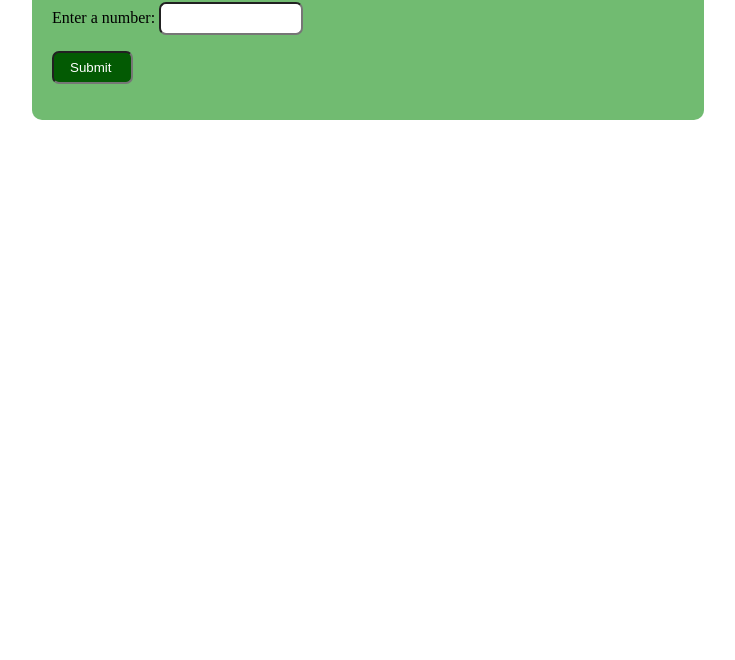
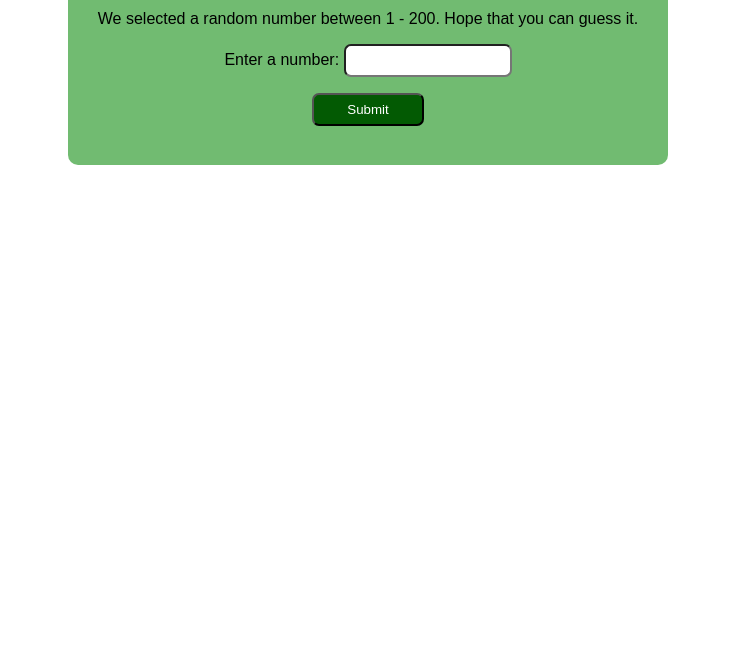
Before and after one commit to Paulakays/DemoTest, a plain HTML site: page index.html in a window 1280 px wide. Shown: the part 140-800 px from the top of the page, without its empty margins (272-1007 px from the left). Drawn offline with Linux system fonts and the light colour scheme.

Commit message:
Update index.html

```diff
--- a/index.html
+++ b/index.html
@@ -1,36 +1,54 @@
 <!DOCTYPE html>
 <html>
-
   <head>
-    <meta charset="utf-8">
-    <meta http-equiv="X-UA-Compatible" content="IE=edge">
-    <title>Guess Number </title>
-    <meta name="description" content="">
-    <meta name="viewport" content="width=device-width, initial-scale=1">
+    <meta charset="utf-8" />
+    <meta http-equiv="X-UA-Compatible" content="IE=edge" />
+    <title>Guess Number</title>
+    <meta name="description" content="" />
+    <meta name="viewport" content="width=device-width, initial-scale=1" />
     <style>
+      body {
+        font-family: Arial, Helvetica, sans-serif;
+        text-align: center;
+        margin-top: 50px;
+      }
 
       .container {
         background-color: rgb(113, 187, 113);
-            width: 50%;
+        width: 60%;
+        max-width: 600px;
         padding: 20px;
         border-radius: 10px;
         margin: auto;
+        box-sizing: border-box;
       }
 
-        .submitButton {
-            max-width: 10%;
+      .button {
+        width: 20%;
         padding: 7px;
         border-radius: 7px;
         text-align: center;
         color: white;
         background-color: rgb(3, 90, 3);
+        cursor: pointer;
       }
 
+      .button:focus {
+        outline-style: solid;
+        outline-color: rgb(22, 237, 237);
+        outline-width: 4px;
+      }
 
       .inputField {
-            width: 20%;
+        width: 30%;
         padding: 7px;
         border-radius: 7px;
+        box-sizing: border-box;
+      }
+      .feedback,
+      .guesses {
+        font-size: larger;
+        font-weight: bolder;
       }
     </style>
   </head>
@@ -39,16 +57,52 @@
     <div class="container">
       <h1>Guess Number</h1>
       <p>
-            We selected a random number between 1 - 20. Hope that you can guess it.
+        We selected a random number between 1 - 200. Hope that you can guess it.
       </p>
       <p>
         Enter a number:
-            <input class="inputField" type="text">
-            <p>
+        <input class="inputField" type="text" />
+      </p>
+      <button class="button" onclick="generateRandom()">Submit</button>
+      <p class="feedback"></p>
+      <p class="guesses"></p>
+    </div>
+    <script>
+      //Declared variables
+      let max = 200;
+      let min = 1;
+      let guessCount = 0;
+      //Use a method to generate a random number between the max and min; including the max and min
+      let randomNumber = Math.floor(Math.random() * (max - min + 1)) + min;
 
-                <input class="submitButton " type="button " value="Submit ">
+      function generateRandom() {
+        //Pass the String (".inputField") to return an integer
+        let guessedNumber = parseInt(
+          document.querySelector(".inputField").value
+        );
 
-    </div>
+        //Counting the guesses
+        guessCount++;
+
+        //Giving feedback if the guess is correct, too high or too low
+        if (randomNumber === guessedNumber) {
+          document.querySelector(".feedback").innerText =
+            " 🎉 Congratulations! " + randomNumber + " is the right guess 🎉";
+          document.querySelector(".guesses").innerText =
+            "The number of guesses are; " + guessCount;
+        }
+        if (guessedNumber > randomNumber) {
+          document.querySelector(".feedback").innerText =
+            " 😜 Sorry! Try a smaller number again!";
+          document.querySelector(".guesses").innerText =
+            "The number of guesses are; " + guessCount;
+        } else if (guessedNumber < randomNumber) {
+          document.querySelector(".feedback").innerText =
+            " 😝 Sorry! Try a bigger number again!";
+          document.querySelector(".guesses").innerText =
+            "The number of guesses are; " + guessCount;
+        }
+      }
+    </script>
   </body>
-
 </html>
```
Lines whose indentation alone changed are shown as unchanged.
